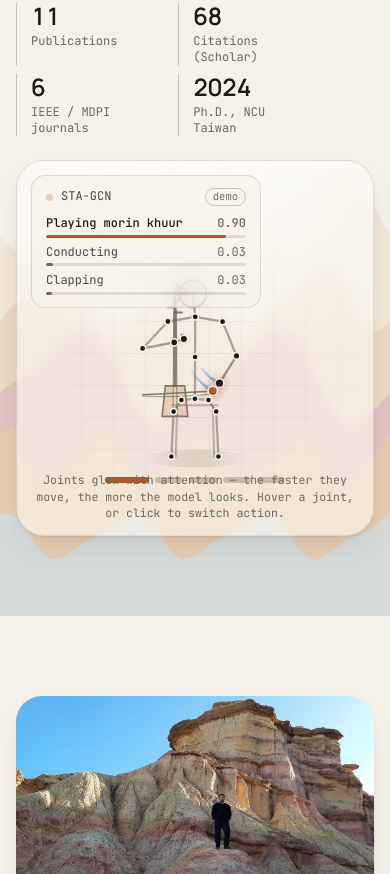
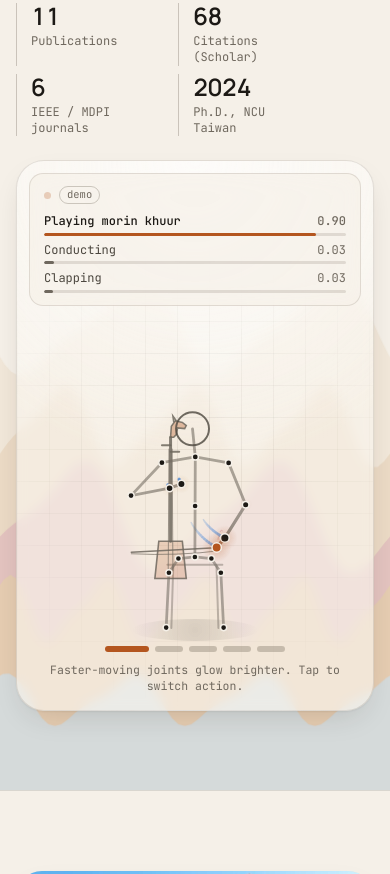
Before and after one commit to Avirmed/avirmed.github.io, a plain HTML site: page index.html in a window 390 px wide. Shown: the part 650-1524 px from the top of the page. Drawn offline with Linux system fonts and the light colour scheme; animation ran at ten frames a second.

Commit message:
Improve the hero demo on phones and drop the model label
On narrow screens the prediction panel, figure, action dots and caption
stack instead of overlapping; the caption is shorter.

Co-Authored-By: Claude Opus 5.5 <noreply@anthropic.com>

```diff
--- a/assets/css/style.css
+++ b/assets/css/style.css
@@ -261,7 +261,7 @@ html[data-theme="dark"] .sun, html[data-theme="light"] .moon { display: none; }
 .infer-head { display: flex; align-items: center; gap: 8px; margin-bottom: 10px; color: var(--ink-2); }
 .infer-head .dot { width: 7px; height: 7px; border-radius: 50%; background: var(--accent); animation: blink 1.2s steps(2) infinite; }
 @keyframes blink { 50% { opacity: 0.25; } }
-.infer-mode { margin-left: auto; padding: 1px 7px; border-radius: 999px; border: 1px solid var(--line-2); font-size: 10.5px; color: var(--ink-3); }
+.infer-mode { padding: 1px 7px; border-radius: 999px; border: 1px solid var(--line-2); font-size: 10.5px; color: var(--ink-3); }
 .infer-rows { list-style: none; margin: 0; padding: 0; display: grid; gap: 7px; }
 .infer-rows li { display: grid; grid-template-columns: 1fr auto; gap: 3px 8px; color: var(--ink-2); }
 .infer-rows li:first-child { color: var(--ink); font-weight: 500; }
@@ -294,7 +294,12 @@ html[data-theme="dark"] .sun, html[data-theme="light"] .moon { display: none; }
 @media (max-width: 900px) {
   .hero { padding-top: 96px; }
   .hero-grid { grid-template-columns: 1fr; }
-  .stage { aspect-ratio: 1 / 1.05; max-height: none; }
+  /* phones: panel, figure, action dots and caption stack instead of overlapping */
+  .stage { aspect-ratio: auto; max-height: none; display: flex; flex-direction: column; }
+  .infer { position: static; order: -1; width: auto; margin: 12px 12px 0; }
+  #skeleton { position: relative; height: 340px; flex: none; }
+  .actions { position: static; transform: none; justify-content: center; margin: 0 0 10px; }
+  .stage-cap { position: static; padding: 0 16px 16px; }
   .stats { grid-template-columns: repeat(2, auto); }
   .scroll-cue { display: none; }
 }
--- a/assets/js/hero.js
+++ b/assets/js/hero.js
@@ -14,7 +14,6 @@
   var rowsEl = document.getElementById("infer-rows");
   var dotsEl = document.getElementById("action-dots");
   var modeEl = document.getElementById("infer-mode");
-  var modelEl = document.getElementById("infer-model");
 
   var ACTIONS = ["morinkhuur", "drums", "conduct", "wave", "clap"];
   var ACTION_SECONDS = 5;
@@ -151,9 +150,10 @@
     W = r.width; H = r.height;
     canvas.width = Math.round(W * dpr); canvas.height = Math.round(H * dpr);
     ctx.setTransform(dpr, 0, 0, dpr, 0, 0);
-    u = Math.min((H - 120) / 7.9, W / 5.2);
+    var compact = getComputedStyle(canvas).position !== "absolute";
+    u = Math.min((H - (compact ? 30 : 120)) / 7.9, W / 5.2);
     cx = W / 2;
-    cy = H - 78 - 2.9 * u;
+    cy = H - (compact ? 18 : 78) - 2.9 * u;
     prevPts = null; trails = {};
   }
 
@@ -395,7 +395,6 @@
 
   function setModeLabels(live) {
     modeEl.textContent = t(live ? "infer.live" : "infer.demo");
-    modelEl.textContent = live ? "MediaPipe Hands" : "STA-GCN";
     stage.classList.toggle("live", live);
   }
   var wasLive = false;
--- a/assets/js/i18n.js
+++ b/assets/js/i18n.js
@@ -20,7 +20,7 @@ window.I18N = {
     "hero.cta2": "Энэ хуудсыг гараараа удирдах",
     "infer.demo": "демо",
     "infer.live": "таны гар · шууд",
-    "stage.cap": "Үе мөч хэр хурдан хөдөлнө, загвар төдий чинээ анхаарна: тэр хэмжээгээр гэрэлтэнэ. Үе дээр хулганаа аваачих, эсвэл дарж үйлдлийг солино уу.",
+    "stage.cap": "Хурдан хөдөлж буй үе мөч илүү гэрэлтэнэ. Дарж үйлдлийг солино уу.",
 
     "about.kicker": "01 — Танилцуулга",
     "about.title": "Хүн ба компьютерийн харилцаа.",
@@ -115,7 +115,7 @@ window.I18N = {
     "hero.cta2": "Control this page with your hand",
     "infer.demo": "demo",
     "infer.live": "your hand · live",
-    "stage.cap": "Joints glow with attention — the faster they move, the more the model looks. Hover a joint, or click to switch action.",
+    "stage.cap": "Faster-moving joints glow brighter. Tap to switch action.",
 
     "about.kicker": "01 — About",
     "about.title": "Where human movement meets machine perception.",
--- a/index.html
+++ b/index.html
@@ -118,14 +118,13 @@
           <div class="infer" aria-live="off">
             <div class="infer-head">
               <span class="dot"></span>
-              <span id="infer-model">STA-GCN</span>
               <span class="infer-mode" id="infer-mode" data-i18n="infer.demo">demo</span>
             </div>
             <ol class="infer-rows" id="infer-rows"></ol>
           </div>
           <div class="joint-tip" id="joint-tip" hidden></div>
           <div class="actions" id="action-dots" role="group" aria-label="Actions"></div>
-          <figcaption class="stage-cap" data-i18n="stage.cap">Joints glow with attention — the faster they move, the more the model looks. Hover a joint, or click to switch action.</figcaption>
+          <figcaption class="stage-cap" data-i18n="stage.cap">Faster-moving joints glow brighter. Tap to switch action.</figcaption>
         </figure>
       </div>
       <a class="scroll-cue" href="#about" aria-label="Scroll"><span></span></a>
```
